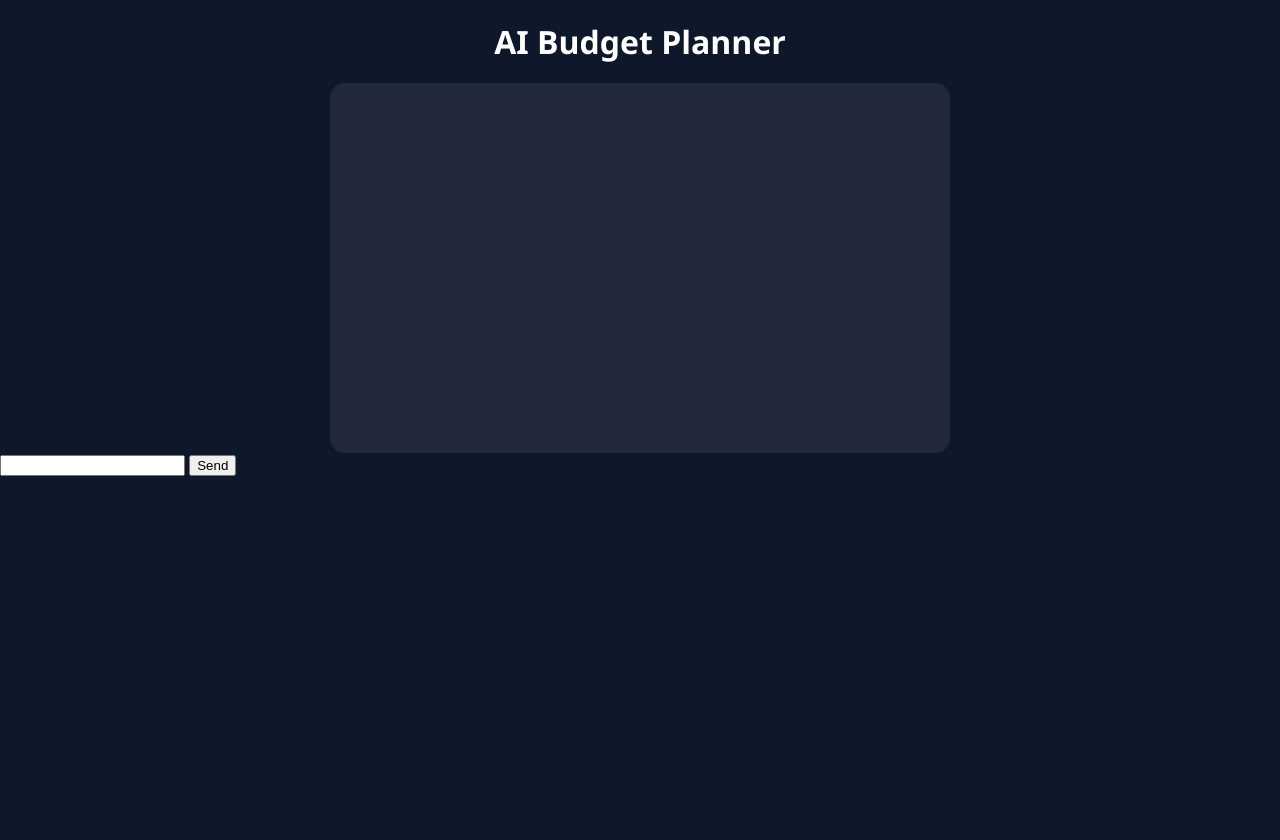
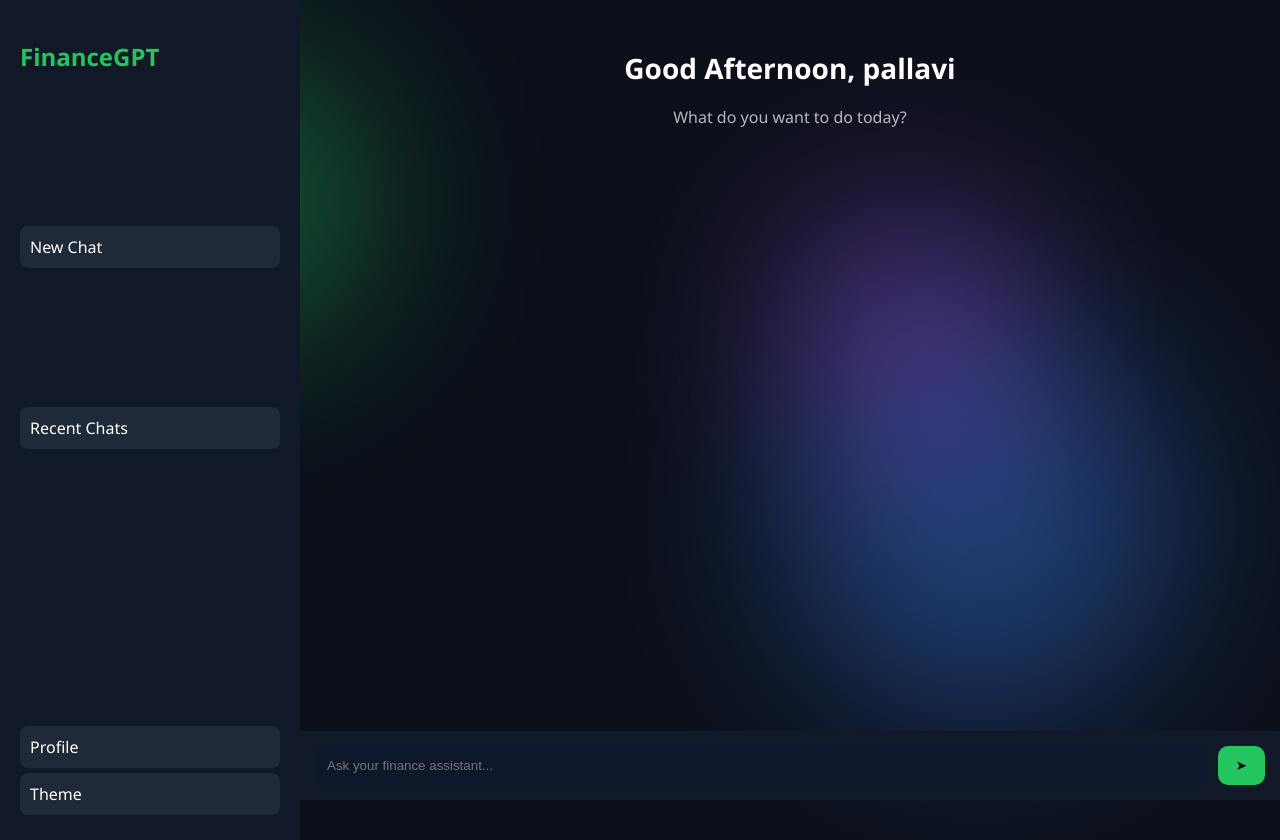
Before and after one commit to PallaviNawander/personal-finance-manager, a Flask app: page /budget in a window 1280 px wide. Before the commit the page ends 476 px from the top, so only its background shows below. Run offline with Flask 3, Linux system fonts and the light colour scheme; a user stored in the database is signed in.

Commit message:
Ai chatbot integration done

```diff
--- a/app.py
+++ b/app.py
@@ -1,8 +1,12 @@
-from flask import Flask, render_template, request, redirect, session
+from flask import Flask, render_template, request, redirect, session, jsonify
 import sqlite3
+import requests
 
 app = Flask(__name__)
 app.secret_key = "secret123"
+NEWS_API_KEY = "8fff8f21092b4577b3fda4f72cab4ea7"
+OLLAMA_URL = "http://127.0.0.1:11434/api/generate"
+MODEL_NAME = "mistral"
 
 # ------------------ DB INIT ------------------
 def init_db():
@@ -29,11 +33,21 @@ def init_db():
     )
     """)
 
+    cursor.execute("""
+    CREATE TABLE IF NOT EXISTS chat_history(
+        id INTEGER PRIMARY KEY AUTOINCREMENT,
+        user_id INTEGER,
+        role TEXT,
+        message TEXT,
+        timestamp DATETIME DEFAULT CURRENT_TIMESTAMP
+    )
+    """)
+
     conn.commit()
     conn.close()
 
+
 # ------------------ ROUTES ------------------
-
 @app.route("/")
 def home():
     return render_template("welcome.html")
@@ -74,12 +88,11 @@ def login():
         if user:
             session["user_id"] = user[0]
             session["name"] = user[1]
-            return redirect("/dashboard")   # 👈 goes to explore page
+            return redirect("/dashboard")
 
     return render_template("login.html")
 
 
-# ------------------ EXPLORE PAGE ------------------
 @app.route("/dashboard")
 def dashboard():
     if "user_id" not in session:
@@ -88,7 +101,7 @@ def dashboard():
     return render_template("dashboard.html")
 
 
-# ------------------ PERSONAL DASHBOARD ------------------
+# ------------------ DASHBOARD VIEW ------------------
 @app.route("/dashboard-view")
 def dashboard_view():
     if "user_id" not in session:
@@ -98,19 +111,26 @@ def dashboard_view():
     cursor = conn.cursor()
 
     cursor.execute(
-        "SELECT amount, category, type FROM expenses WHERE user_id=?",
+        "SELECT amount, category, type, date FROM expenses WHERE user_id=?",
         (session["user_id"],)
     )
+
     rows = cursor.fetchall()
 
+    transactions = []
     income_data = {}
     expense_data = {}
 
     total_income = 0
     total_expense = 0
 
-    for amount, category, t in rows:
-        t = t if t else "expense"
+    for amount, category, t, date in rows:
+        transactions.append({
+            "amount": amount,
+            "category": category,
+            "type": t,
+            "date": date
+        })
 
         if t == "income":
             total_income += amount
@@ -125,6 +145,7 @@ def dashboard_view():
 
     return render_template(
         "dashboard_view.html",
+        transactions=transactions,
         income=income_data,
         expense=expense_data,
         total_income=total_income,
@@ -133,7 +154,7 @@ def dashboard_view():
     )
 
 
-# ------------------ ADD ENTRY ------------------
+# ------------------ ADD EXPENSE ------------------
 @app.route("/add-expense", methods=["POST"])
 def add_expense():
     conn = sqlite3.connect("database.db")
@@ -154,9 +175,97 @@ def add_expense():
     conn.close()
 
     return redirect("/dashboard-view")
+
+
+# ------------------ CHAT ------------------
+@app.route("/chat", methods=["POST"])
+def chat():
+    user_id = session.get("user_id")
+
+    if not user_id:
+        return jsonify({"reply": "Please login first"})
+
+    user_msg = request.json.get("message", "")
+
+    conn = sqlite3.connect("database.db")
+    cursor = conn.cursor()
+
+    cursor.execute(
+        "INSERT INTO chat_history (user_id, role, message) VALUES (?, ?, ?)",
+        (user_id, "user", user_msg)
+    )
+
+    cursor.execute(
+        "SELECT role, message FROM chat_history WHERE user_id=? ORDER BY id DESC LIMIT 6",
+        (user_id,)
+    )
+
+    history = cursor.fetchall()[::-1]
+
+    conn.close()
+
+    chat_memory = "\n".join([f"{r}: {m}" for r, m in history])
+
+    prompt = f"""
+You are a finance assistant.
+
+Keep answers short and useful.
+
+Chat history:
+{chat_memory}
+
+User:
+{user_msg}
+"""
+
+    try:
+        res = requests.post(
+            "http://127.0.0.1:11434/api/generate",
+            json={
+                "model": "llama3",
+                "prompt": prompt,
+                "stream": False
+            },
+            timeout=120  # ⬅️ important increase
+        )
+
+        data = res.json()
+        reply = data.get("response", "No response from model")
+
+    except Exception as e:
+        reply = f"Ollama connection failed: {str(e)}"
+
+    conn = sqlite3.connect("database.db")
+    cursor = conn.cursor()
+
+    cursor.execute(
+        "INSERT INTO chat_history (user_id, role, message) VALUES (?, ?, ?)",
+        (user_id, "assistant", reply)
+    )
+
+    conn.commit()
+    conn.close()
+
+    return jsonify({"reply": reply})
+# ------------------ OTHER ROUTES ------------------
 @app.route("/news")
-def news():
-    return render_template("news.html")
+def finance_news():
+    url = "https://newsapi.org/v2/top-headlines"
+
+    params = {
+        "category": "business",
+        "language": "en",
+        "apiKey": NEWS_API_KEY,
+        "pageSize": 10
+    }
+
+    try:
+        res = requests.get(url, params=params, timeout=10)
+        articles = res.json().get("articles", [])
+    except:
+        articles = []
+
+    return render_template("news.html", articles=articles)
 
 @app.route("/budget")
 def budget():
@@ -167,6 +276,7 @@ def tax():
     return render_template("tax.html")
 
 
+# ------------------ RUN ------------------
 if __name__ == "__main__":
     init_db()
     app.run(debug=True)
--- a/static/budget.css
+++ b/static/budget.css
@@ -1,63 +1,136 @@
 body {
     margin: 0;
-    font-family: 'Segoe UI';
-    background: #0f172a;
+    font-family: "Segoe UI";
+    background: #0b0f19;
     color: white;
+    display: flex;
 }
 
-.center-title {
-    text-align: center;
-    margin: 20px;
+/* 🌈 background circles */
+.circle {
+    position: absolute;
+    border-radius: 50%;
+    filter: blur(90px);
+    opacity: 0.4;
+    z-index: -1;
 }
 
-/* CHATBOX */
-.chatbox {
-    width: 90%;
-    max-width: 600px;
-    margin: auto;
-    height: 350px;
-    overflow-y: auto;
-    background: rgba(255,255,255,0.08);
-    backdrop-filter: blur(10px);
-    padding: 10px;
-    border-radius: 15px;
+.circle1 { background:#22c55e; width:300px; height:300px; top:50px; left:80px; }
+.circle2 { background:#3b82f6; width:400px; height:400px; bottom:80px; right:100px; }
+.circle3 { background:#a855f7; width:250px; height:250px; top:200px; right:250px; }
+
+/* 🔲 SIDEBAR */
+.sidebar {
+    width: 260px;
+    background: #111827;
+    padding: 20px;
+    display: flex;
+    flex-direction: column;
+    justify-content: space-between;
+    height: 100vh;
 }
 
-/* INPUT AREA */
-.chat-input {
-    display: flex;
-    justify-content: center;
-    margin-top: 10px;
+.sidebar h2 {
+    margin-bottom: 20px;
+    color: #22c55e;
 }
 
-.chat-input input {
-    width: 70%;
+.sidebar-item {
     padding: 10px;
-    border-radius: 10px;
-    border: none;
+    margin: 5px 0;
+    background: #1f2937;
+    border-radius: 8px;
+    cursor: pointer;
 }
 
-.chat-input button {
-    margin-left: 10px;
-    padding: 10px 15px;
-    border-radius: 10px;
-    border: none;
-    background: #22c55e;
+.sidebar-item:hover {
+    background: #374151;
+}
+
+.history {
+    margin-top: 10px;
+    font-size: 13px;
+}
+
+.history-item {
+    padding: 6px;
+    margin: 4px 0;
+    background: #0f172a;
+    border-radius: 6px;
+    font-size: 12px;
+}
+
+/* 🧠 MAIN */
+.main {
+    flex: 1;
+    display: flex;
+    flex-direction: column;
+    height: 100vh;
+}
+
+/* HEADER */
+.header {
+    text-align: center;
+    margin-top: 30px;
+}
+
+.header h1 {
+    font-size: 28px;
+}
+
+.header p {
+    opacity: 0.7;
+}
+
+/* CHAT */
+.chatbox {
+    flex: 1;
+    padding: 20px;
+    overflow-y: auto;
 }
 
 /* MESSAGES */
 .user-msg {
     background: #22c55e;
     color: black;
-    padding: 8px;
-    margin: 5px;
+    padding: 10px;
+    margin: 8px;
     border-radius: 10px;
-    text-align: right;
+    align-self: flex-end;
+    max-width: 60%;
+    margin-left: auto;
 }
 
 .bot-msg {
-    background: #1e293b;
-    padding: 8px;
-    margin: 5px;
+    background: #1f2937;
+    padding: 10px;
+    margin: 8px;
     border-radius: 10px;
+    max-width: 60%;
 }
+
+/* INPUT */
+.input-area {
+    display: flex;
+    padding: 15px;
+    background: #111827;
+}
+
+.input-area input {
+    flex: 1;
+    padding: 12px;
+    border-radius: 10px;
+    border: none;
+    outline: none;
+    background: #0f172a;
+    color: white;
+}
+
+.input-area button {
+    margin-left: 10px;
+    padding: 12px 18px;
+    border: none;
+    background: #22c55e;
+    border-radius: 10px;
+    cursor: pointer;
+}
--- a/templates/budget.html
+++ b/templates/budget.html
@@ -1,31 +1,109 @@
 <!DOCTYPE html>
-<html>
+<html lang="en">
 <head>
-    <title>Budget</title>
-    <link rel="stylesheet" href="{{ url_for('static', filename='budget.css') }}">
+<meta charset="UTF-8">
+<title>AI Budget Planner</title>
+<link rel="stylesheet" href="{{ url_for('static', filename='budget.css') }}">
 </head>
 
 <body>
 
-<h1 class="center-title">AI Budget Planner</h1>
+<!-- 🌈 background circles -->
+<div class="circle circle1"></div>
+<div class="circle circle2"></div>
+<div class="circle circle3"></div>
 
-<div class="chatbox" id="chatbox"></div>
+<!-- 🔲 SIDEBAR -->
+<div class="sidebar">
 
-<input id="msg">
-<button onclick="send()">Send</button>
+    <h2>FinanceGPT</h2>
+
+    <div class="sidebar-item"> New Chat</div>
+    <div class="sidebar-item"> Recent Chats</div>
+    <div id="chatHistory" class="history"></div>
+
+    <div class="sidebar-bottom">
+        <div class="sidebar-item"> Profile</div>
+        <div class="sidebar-item"> Theme</div>
+    </div>
+
+</div>
+
+<!-- 🧠 MAIN AREA -->
+<div class="main">
+
+    <!-- TOP GREETING -->
+    <div class="header">
+        <h1>Good Afternoon, {{ session['name'] }}</h1>
+        <p>What do you want to do today?</p>
+    </div>
+
+    <!-- CHAT BOX -->
+    <div class="chatbox" id="chatbox"></div>
+
+    <!-- INPUT -->
+    <div class="input-area">
+        <input id="msg" placeholder="Ask your finance assistant...">
+        <button onclick="send()">➤</button>
+    </div>
+
+</div>
 
 <script>
+let chats = [];
+
+function saveRecent(msg){
+    chats.unshift(msg);
+    if(chats.length > 5) chats.pop();
+
+    let history = document.getElementById("chatHistory");
+    history.innerHTML = "";
+
+    chats.forEach(c=>{
+        history.innerHTML += `<div class="history-item">${c}</div>`;
+    });
+}
+
 async function send(){
-    let msg = document.getElementById("msg").value;
+    let input = document.getElementById("msg");
+    let msg = input.value;
+    if(!msg.trim()) return;
 
-    let res = await fetch("/chat",{
-        method:"POST",
-        headers:{"Content-Type":"application/json"},
-        body: JSON.stringify({message:msg})
-    });
+    let chatbox = document.getElementById("chatbox");
 
-    let data = await res.json();
-    document.getElementById("chatbox").innerHTML += data.reply;
+    // user msg
+    chatbox.innerHTML += `<div class="user-msg">${msg}</div>`;
+    saveRecent(msg);
+
+    input.value = "";
+
+    // loading
+    let loading = document.createElement("div");
+    loading.className = "bot-msg";
+    loading.innerText = "Thinking...";
+    chatbox.appendChild(loading);
+
+    chatbox.scrollTop = chatbox.scrollHeight;
+
+    try {
+        let res = await fetch("/chat", {
+            method: "POST",
+            headers: {"Content-Type": "application/json"},
+            body: JSON.stringify({message: msg})
+        });
+
+        let data = await res.json();
+
+        loading.remove();
+
+        chatbox.innerHTML += `<div class="bot-msg">${data.reply}</div>`;
+
+    } catch(err){
+        loading.remove();
+        chatbox.innerHTML += `<div class="bot-msg">⚠️ AI Error</div>`;
+    }
+
+    chatbox.scrollTop = chatbox.scrollHeight;
 }
 </script>
 
```
Also changed, not shown: static/style4.css (+4 -12 lines), templates/dashboard_view.html (+13 -12 lines), database.db, static/Pasted image.png (added), static/back.jpg (added), static/background.png (added), static/image1.png (added).
